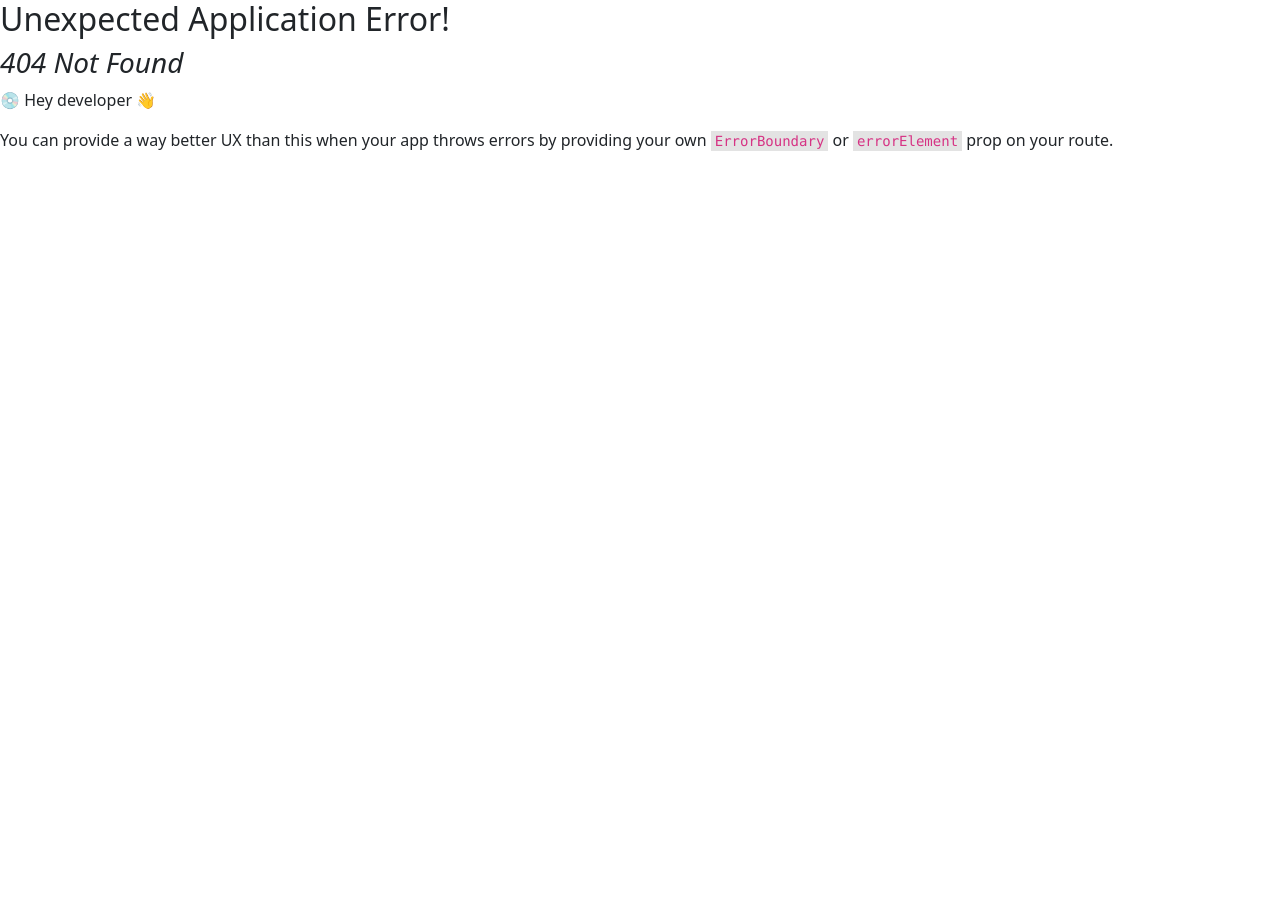
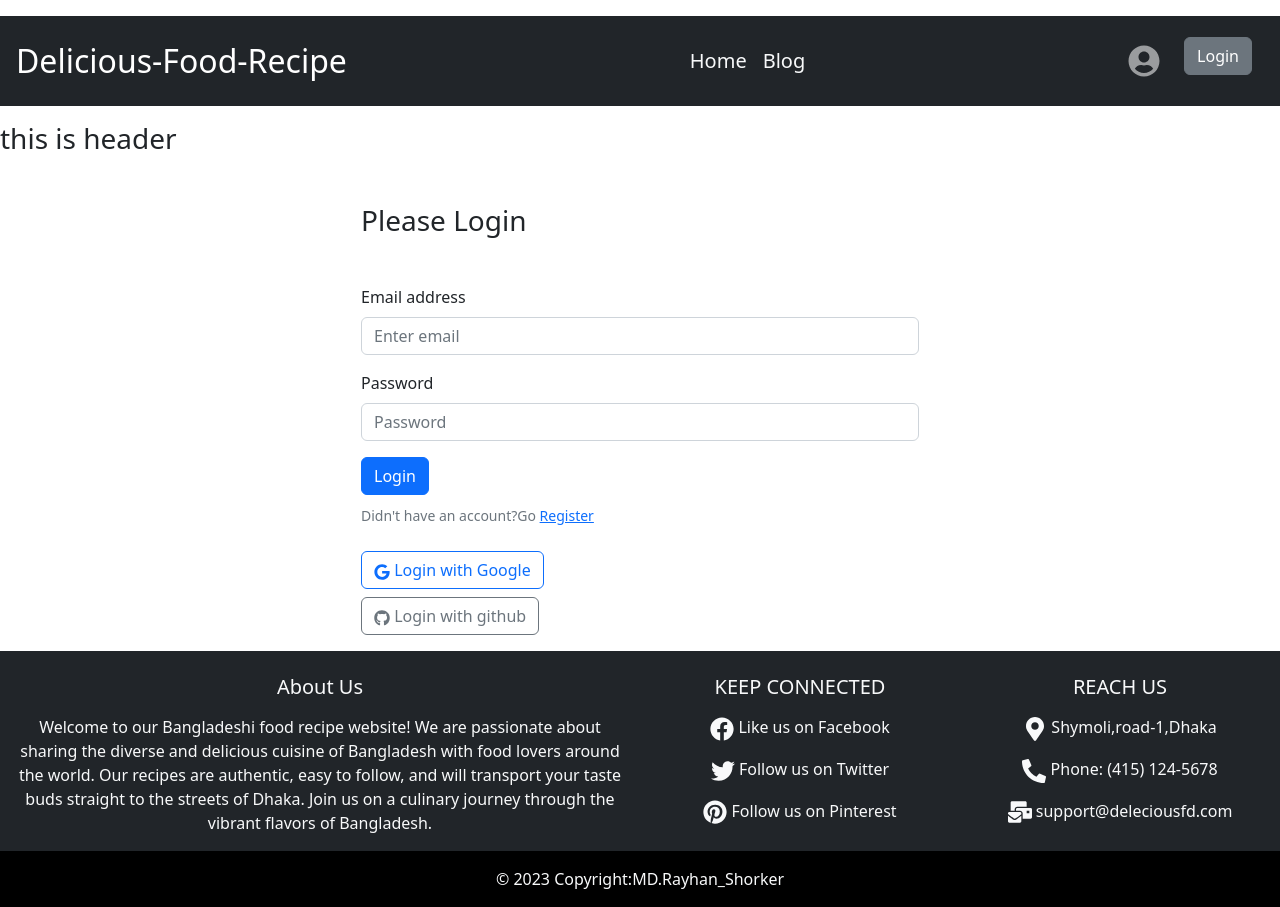
Before and after one commit to Rayhan108/delecious-recipe, a React (Vite) app: page /login in a window 1280 px wide. Before the commit this address had no page. Before the commit the page ends 800 px from the top, so only its background shows below. Built offline with nearby package versions, Linux system fonts and the light colour scheme.

Commit message:
added login component

```diff
--- /dev/null
+++ b/src/pages/Home/Login/Login.jsx
@@ -0,0 +1,56 @@
+import React from "react";
+import { Button, Container, Form } from "react-bootstrap";
+import { FaGithub, FaGoogle } from "react-icons/fa";
+import { Link } from "react-router-dom";
+
+const Login = () => {
+  return (
+    <Container className="mt-5">
+      <Form className="w-50 mx-auto">
+        <h3 className="mb-5">Please Login</h3>
+        <Form.Group className="mb-3" controlId="formBasicEmail">
+          <Form.Label>Email address</Form.Label>
+          <Form.Control
+            type="email"
+            name="email"
+            placeholder="Enter email"
+            required
+          />
+        </Form.Group>
+
+        <Form.Group className="mb-3" controlId="formBasicPassword">
+          <Form.Label>Password</Form.Label>
+          <Form.Control
+            type="password"
+            name="password"
+            placeholder="Password"
+            required
+          />
+        </Form.Group>
+        <Form.Group className="mb-3" controlId="formBasicCheckbox"></Form.Group>
+        <Button className="mb-2" variant="primary" type="submit">
+          Login
+        </Button>
+        <br />
+        <Form.Text>
+          Didn't have an account?Go <Link to="/register">Register</Link>
+        </Form.Text>
+
+      <div className="mt-3 mb-3">
+        <div>
+          <Button className="mt-2 mb-2" variant="outline-primary">
+            <FaGoogle /> Login with Google
+          </Button>
+        </div>
+        <div>
+          <Button variant="outline-secondary">
+            <FaGithub /> Login with github
+          </Button>
+        </div>
+      </div>
+      </Form>
+    </Container>
+  );
+};
+
+export default Login;
--- /dev/null
+++ b/src/pages/Home/Register/Register.jsx
@@ -0,0 +1,11 @@
+import React from 'react';
+
+const Register = () => {
+    return (
+        <div>
+
+        </div>
+    );
+};
+
+export default Register;
--- a/src/pages/Home/shared/NavigationBar/NavigationBar.jsx
+++ b/src/pages/Home/shared/NavigationBar/NavigationBar.jsx
@@ -36,7 +36,7 @@ const NavigationBar = () => {
               </div>
 
               <Link to="/login">
-                <Button variant="secondary">Login</Button>
+                <Button to="/login" variant="secondary">Login</Button>
               </Link>
             </Nav>
           </Navbar.Collapse>
```
Also changed, not shown: src/routes/routes/routes.jsx (+10 -0 lines).
